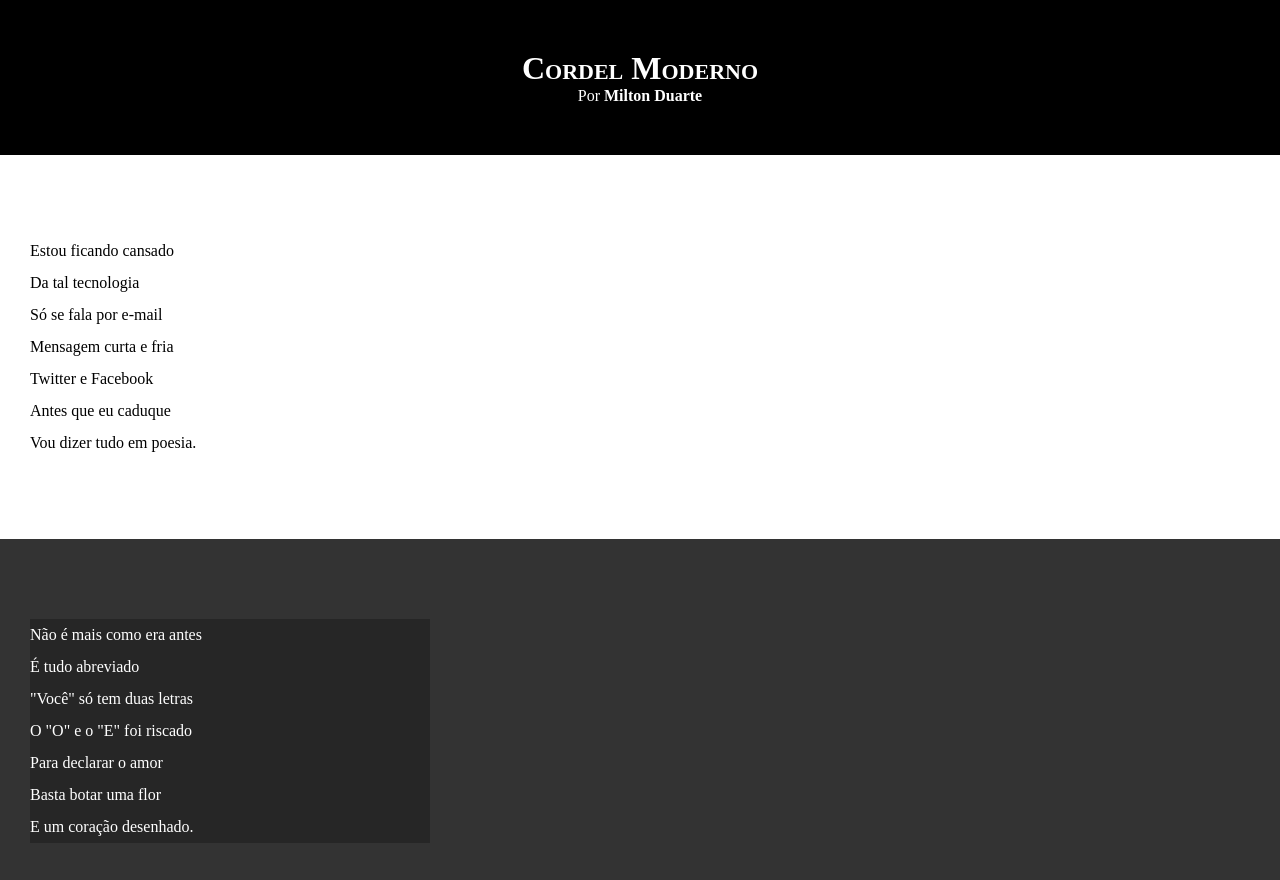
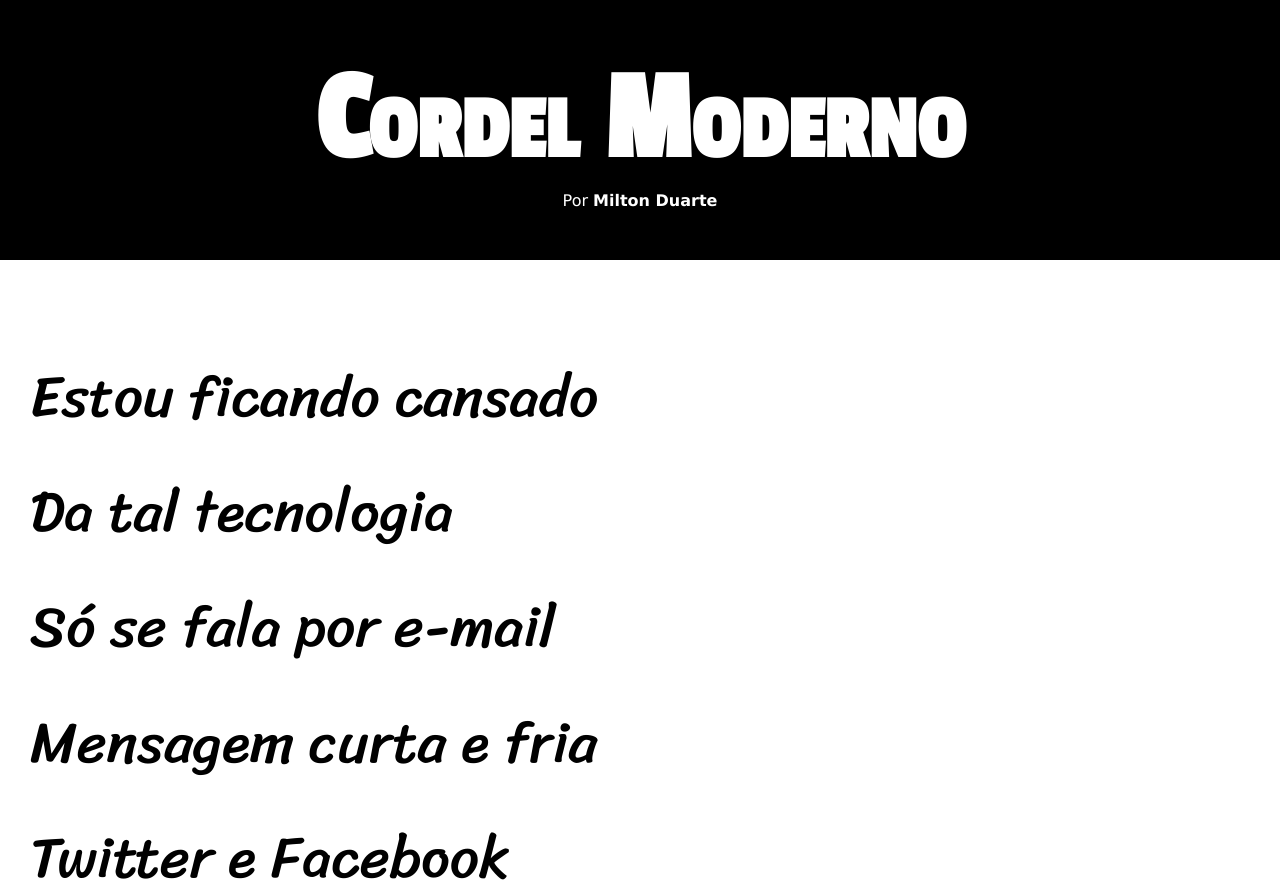
Before and after one commit to Brunosm-programador/html-css, a plain HTML site: page EXERCICIOS/desafio12/index.html in a window 1280 px wide. Shown: the top 880 px of the page. Drawn offline with Linux system fonts and the light colour scheme.

Commit message:
atualizacao de estilos 12

```diff
--- a/EXERCICIOS/desafio12/estilo/style.css
+++ b/EXERCICIOS/desafio12/estilo/style.css
@@ -1,12 +1,24 @@
 @charset "UTF-8";
 
+@import url('https://fonts.googleapis.com/css2?family=Passion+One&display=swap');
+
+@import url('https://fonts.googleapis.com/css2?family=Black+Ops+One&family=Open+Sans:wght@300;400;500&family=Passion+One&family=Poppins:wght@100;200;300;400&family=Sriracha&display=swap');
+:root{
+    --fonte1: Verdana, Genava, Tahoma, Sans-serif;
+    --fonte2: 'Passion One', cursive;
+    --fonte3: 'Sriracha', cursive;
+}
 *{
     margin: 0px;
     padding: 0px;
+    font-size: 1em;
 }
+
+
 html, body{
     min-height: 100vh;
     background-color: darkgray;
+    font-family:var(--fonte1);
 }
 header{
     background-color: black;
@@ -16,6 +28,8 @@ header{
 header > h1 {
     padding-top: 50px;
     font-variant: small-caps;
+    font-size: 10vw;
+    font-family:var(--fonte2);
 }
 header > p {
     padding-bottom: 50px;
@@ -33,6 +47,8 @@ section{
     padding-bottom: 10vh;
     padding-left: 30px;
     line-height: 2em;
+    font-family:var(--fonte3);
+    font-size: 4.5vw;
 }
 section.normal{
     background-color: white;
@@ -43,7 +59,8 @@ section.imagem{
     color: white;
 }
 section.imagem > p {
-    width: 400px;
+    padding: 5px;
+    display: inline-block;
     background-color: rgba(0, 0, 0, 0.253);
 }
 
```
